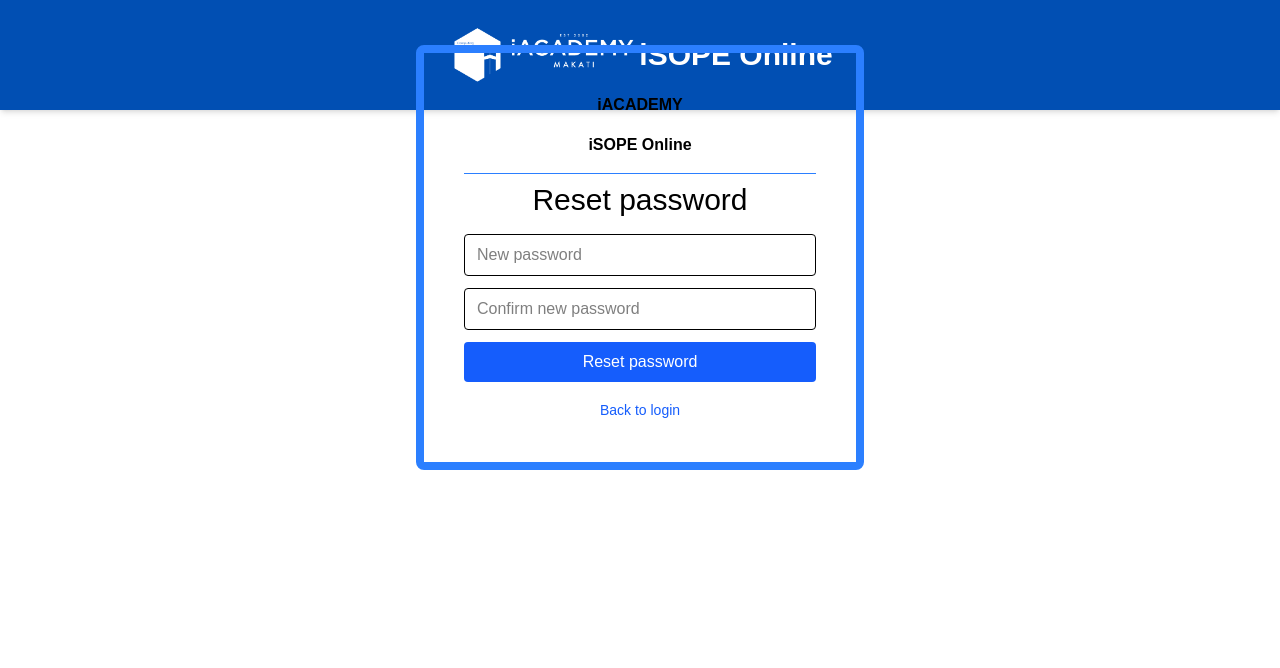
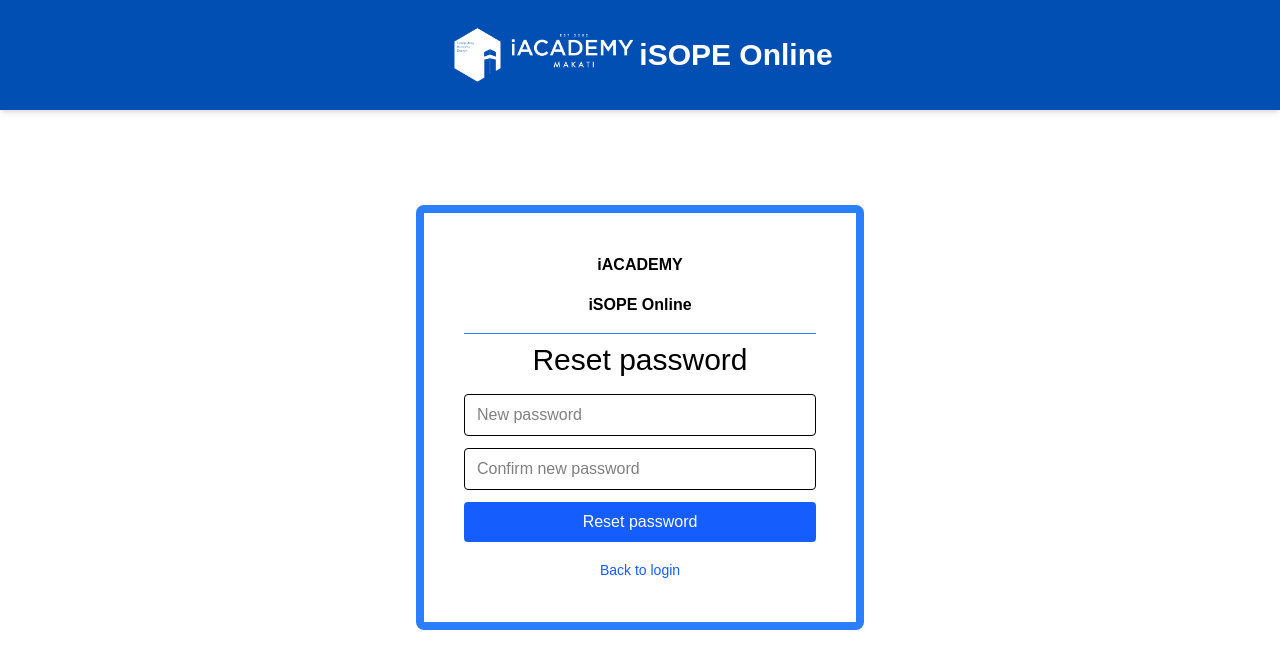
Before and after one commit to nanah1307/isope-thesis, a Next.js app: page /reset-password in a window 1280 px wide. Shown: the top 668 px of the page. Built offline with nearby package versions, Linux system fonts and the light colour scheme.

Commit message:
reset pass style

```diff
--- a/src/app/reset-password/page.tsx
+++ b/src/app/reset-password/page.tsx
@@ -71,8 +71,8 @@
         <h1 className="text-2xl md:text-3xl font-bold">iSOPE Online</h1>
       </header>
 
-      <div className="flex flex-col items-center justify-center h-64 my-5">
-        <div className="border-8 border-blue-500 px-10 py-10 rounded-lg space-y-4 text-center w-full max-w-md">
+      <div className="flex flex-col items-center justify-center h-64 mt-20 mb-5">
+        <div className="mt-50 border-8 border-blue-500 px-10 py-10 rounded-lg space-y-4 text-center w-full max-w-md">
           <p className="text-black font-bold">iACADEMY</p>
           <p className="text-black font-bold">iSOPE Online</p>
           <div className="w-full h-px bg-blue-500 my-2"></div>
```
